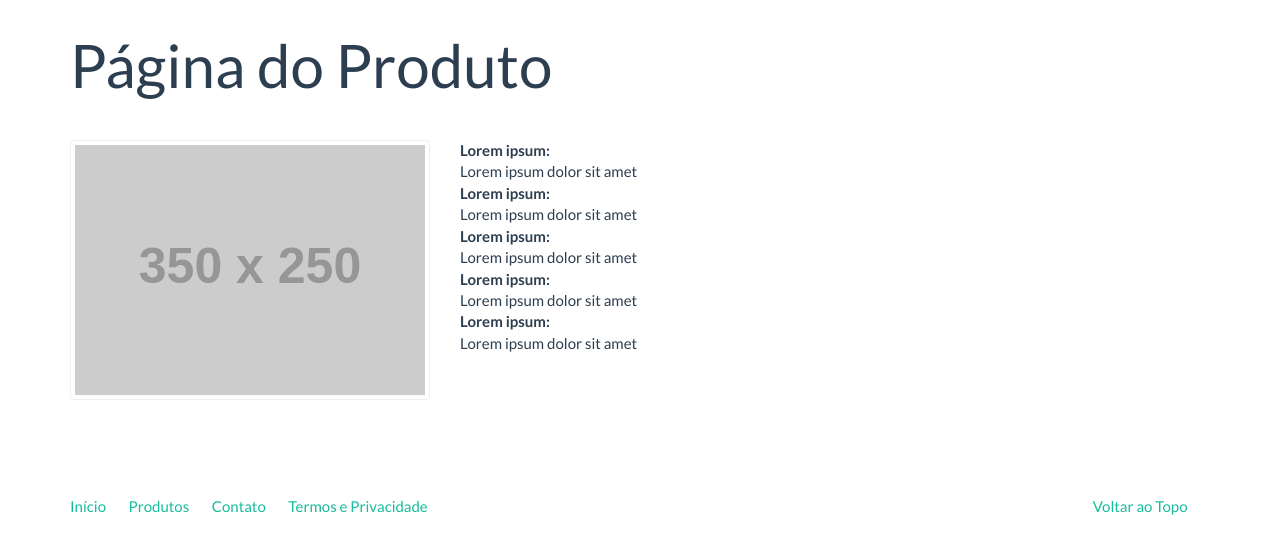
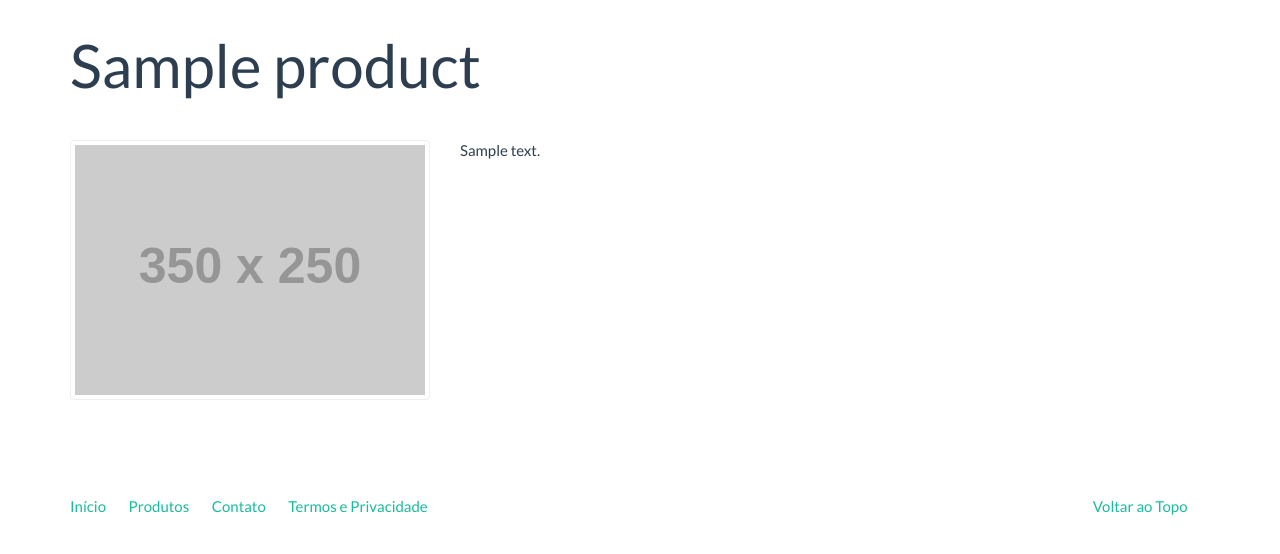
Before and after one commit to toniesteves/djangoecommerce, a Django app: template catalog/templates/catalog/product.html in a window 1280 px wide. Shown: the part 60-614 px from the top of the page. Run offline with Django 3.2, Linux system fonts and the light colour scheme; the template is opened without the code that fills it: most values are stand-ins (such as "Sample title", 1, 10 or a date in 2020); grey boxes labelled with a size stand in for pictures from a placeholder-image service; some libraries are stand-ins or nearby versions.

Commit message:
add products view

```diff
--- a/catalog/templates/catalog/product.html
+++ b/catalog/templates/catalog/product.html
@@ -1,12 +1,12 @@
 {% extends "base.html" %}
 
 {% block  title %}
-  Produto | {{ block.super }}
+  {{ product }} | {{ block.super }}
 {% endblock   %}
 
 {% block container %}
 <div class="page-header">
-  <h1>Página do Produto</h1>
+  <h1>{{ product }}</h1>
 </div>
 <div class="row">
   <div class="col-sm-4">
@@ -15,18 +15,7 @@
     </a>
   </div>
   <div class="col-sm-8">
-    <dl>
-      <dt>Lorem ipsum:</dt>
-    <dd>Lorem ipsum dolor sit amet</dd>
-    <dt>Lorem ipsum:</dt>
-    <dd>Lorem ipsum dolor sit amet</dd>
-    <dt>Lorem ipsum:</dt>
-    <dd>Lorem ipsum dolor sit amet</dd>
-    <dt>Lorem ipsum:</dt>
-    <dd>Lorem ipsum dolor sit amet</dd>
-    <dt>Lorem ipsum:</dt>
-    <dd>Lorem ipsum dolor sit amet</dd>
-    </dl>
+    {{ product.description|linebreaks  }}
   </div>
 </div>
 {% endblock  %}
--- a/catalog/urls.py
+++ b/catalog/urls.py
@@ -6,7 +6,7 @@ from . import views
 app_name = 'catalog'
 
 urlpatterns = [
-    path('', views.products, name='products'),
-    re_path(r'^(?P<slug>[\w_-]+)/', views.category, name='category')
-
+  path('', views.products, name='products'),
+  re_path(r'^(?P<slug>[\w_-]+)/$', views.category, name='category'),
+  re_path(r'^products/(?P<slug>[\w_-]+)/$', views.product, name='product')
 ]
--- a/core/views.py
+++ b/core/views.py
@@ -9,9 +9,3 @@ def index(request):
 
 def contact(request):
   return render(request, 'contact.html')
-
-# def product(request):
-#   return render(request, 'product.html')
-#
-# def products(request):
-#   return render(request, 'products.html')
--- a/djangoecommerce/urls.py
+++ b/djangoecommerce/urls.py
@@ -22,5 +22,5 @@ urlpatterns = [
     path('admin/', admin.site.urls),
     path('', views.index, name='index'),
     path('contact/', views.contact, name='contact'),
-    re_path(r'^products/', include('catalog.urls', namespace='catalog'))
+    re_path(r'^catalog/', include('catalog.urls', namespace='catalog'))
 ]
```
Also changed, not shown: catalog/templates/catalog/category.html (+5 -2 lines), catalog/templates/catalog/products.html (+5 -2 lines), catalog/views.py (+8 -2 lines).
